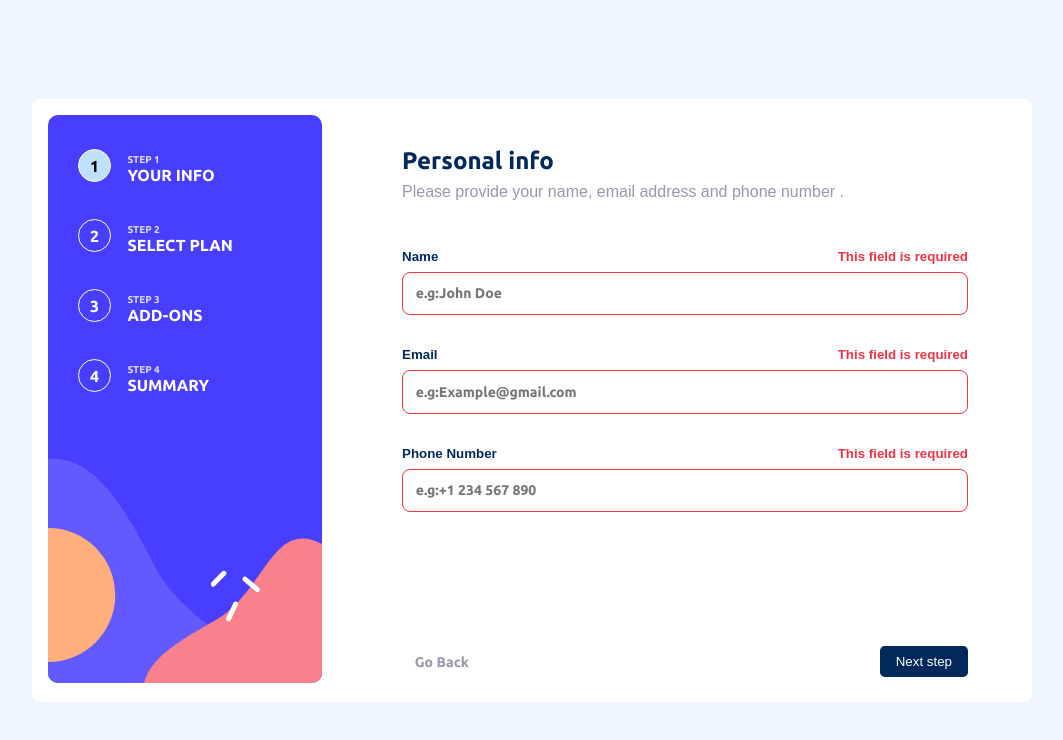
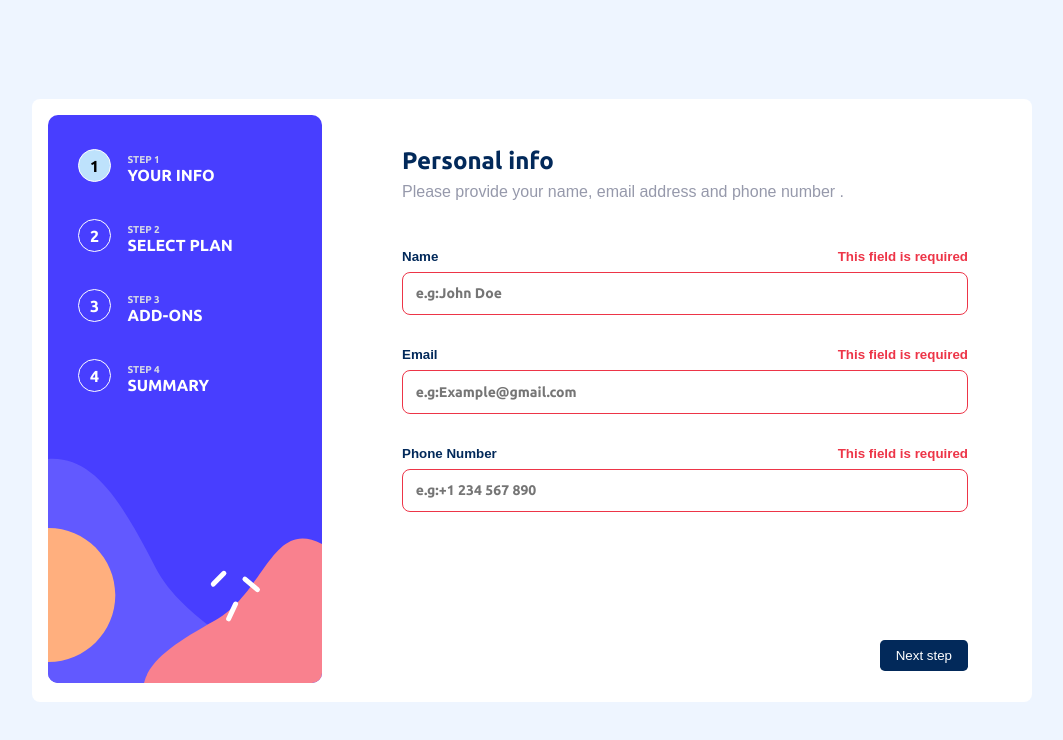
Before and after one commit to kappa20/mutli-step-form, a React (Create React App) app: page / in a window 1280 px wide. Shown: the top 740 px of the page, without its empty margins (108-1171 px from the left). Built offline with nearby package versions, Linux system fonts and the light colour scheme.

Commit message:
Some info fixes

```diff
--- a/src/App.css
+++ b/src/App.css
@@ -124,7 +124,9 @@ main{
 
 #btnsContainer{
   /* border:2px solid black; */
-  padding:0.3rem 3rem 0 0;
+  height: max-content;
+  padding:0 3rem;
+  margin-bottom: 0.9rem;
   display: grid;
   grid-template-columns: max-content max-content;
   justify-content: space-between;
@@ -134,6 +136,7 @@ main{
 #nextBtn{
 
   font-family: Arial, Helvetica, sans-serif;
+  grid-column: 2/3;
   color:white;
   background-color: hsl(213, 96%, 18%);
   padding:0.5rem 1rem;
@@ -147,9 +150,10 @@ main{
 }
 #goBackBtn{
   all:unset;
+  grid-column: 1/2;
   color:hsl(231, 11%, 63%);
   cursor: pointer;
-  padding:1rem 0.8rem;
+  padding:0.5rem 1rem;
   font-size: 14px;
 }
 #goBackBtn:hover{
@@ -197,6 +201,7 @@ input:valid  + label.errorLabel{
 input:invalid{
   border-color: hsl(354, 84%, 57%);
 }
+
 .errorLabel{
   grid-column: 2/3;
   grid-row: 1/1;
--- a/src/App.js
+++ b/src/App.js
@@ -28,7 +28,7 @@ export default function App() {
             </main>
 
             <div id='btnsContainer'>
-                <button onClick={()=> {if(stepIndex === 0){return}setStepIndex((stepIndex - 1) % 4)}} id='goBackBtn'>Go Back</button>
+               {stepIndex !== 0 &&<button onClick={()=> {if(stepIndex === 0){return}setStepIndex((stepIndex - 1) % 4)}} id='goBackBtn'>Go Back</button>}
                 <button onClick={()=> {if(stepIndex === 3){return}setStepIndex((stepIndex + 1) % 4)}} id='nextBtn'>Next step</button>
             </div>
         </section>
```
